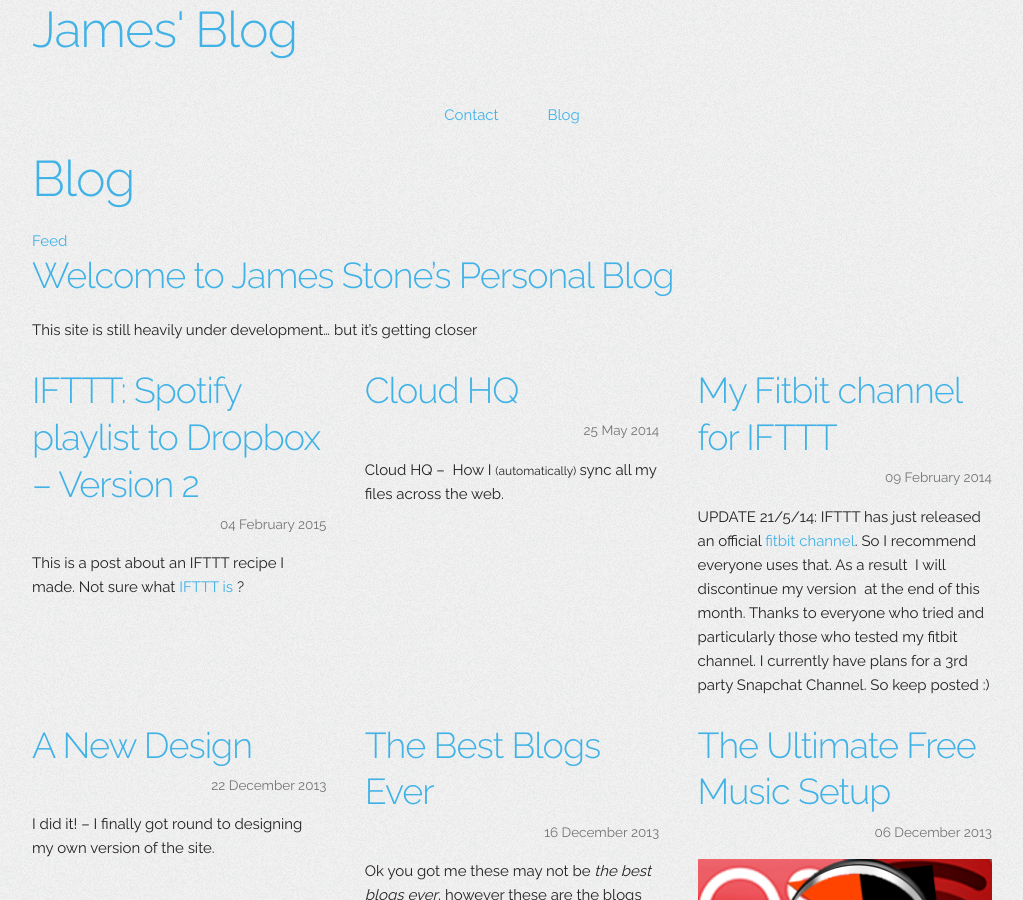
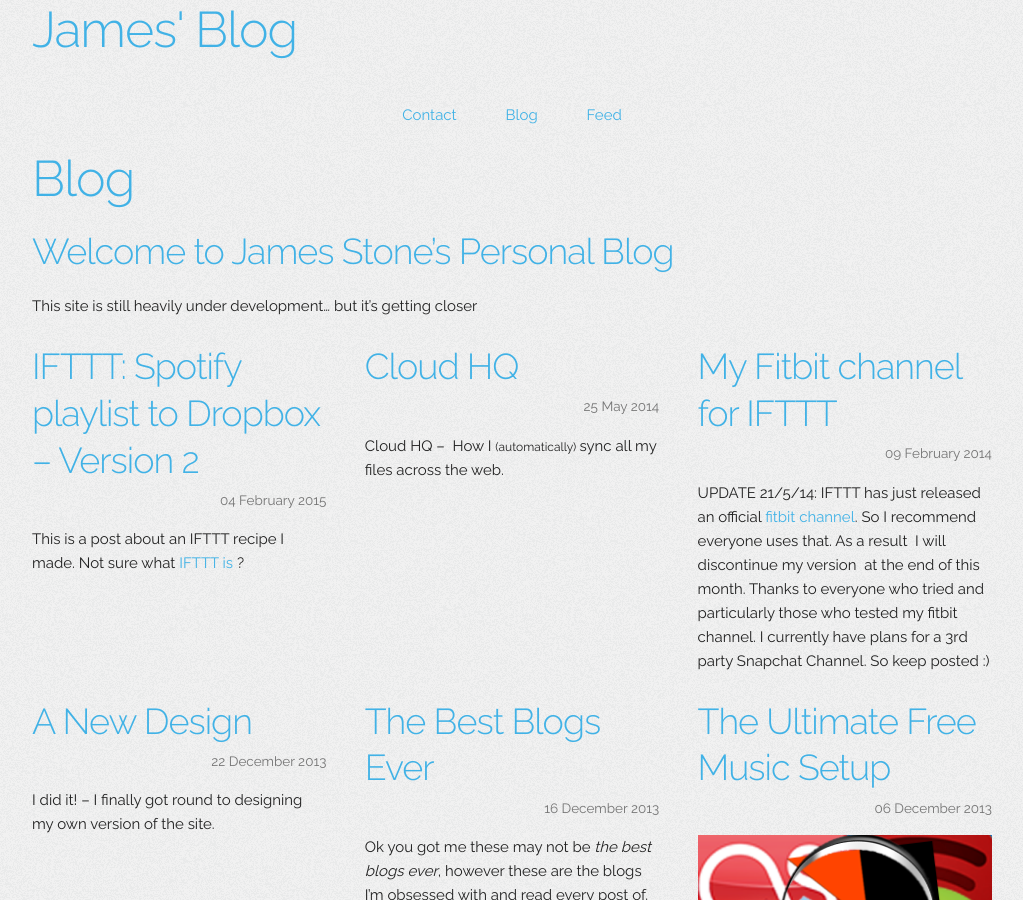
Before and after one commit to jamesmstone/blog, a Jekyll site: the page built from index.md, in a window 1280 px wide and 900 px high. Shown: the whole window, without its empty margins (128-1151 px from the left). Built offline with Jekyll 4.4.1, drawn with Linux system fonts in a browser that asks for light colours.

Commit message:
Move feed location

```diff
--- a/_includes/navigation.html
+++ b/_includes/navigation.html
@@ -4,6 +4,11 @@
     <a href="{{ page.url }}">
         {{ page.title }}
     </a>
+    {% if page.title == "Blog" %}
+    <a href="/rss.xml" class="pull-right">
+        Feed
+    </a>
+    {% endif %}
     {% endif %}
     {% endfor %}
 </nav>
--- a/_layouts/default.html
+++ b/_layouts/default.html
@@ -35,11 +35,7 @@
     <div class="content">
         <div class="row">
             <div class="col-md-9">
-                {% if page.title == "Blog" %}
-                <a href="/rss.xml" class="pull-right">
-                    Feed
-                </a>
-                {% endif %}
+
                 {{ content }}
 
                 {% if page.id %}
```
